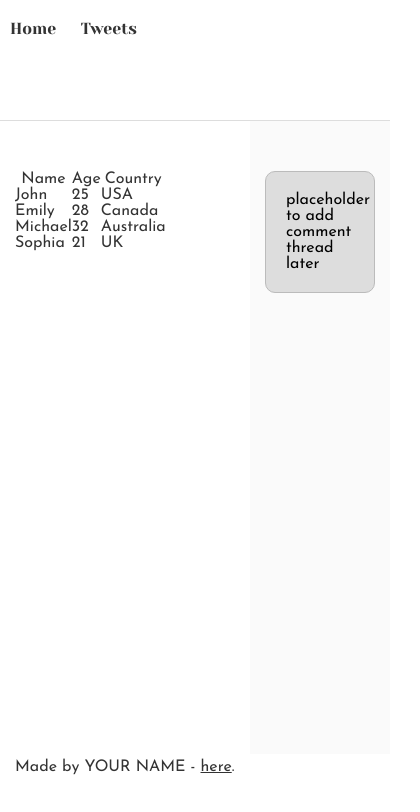
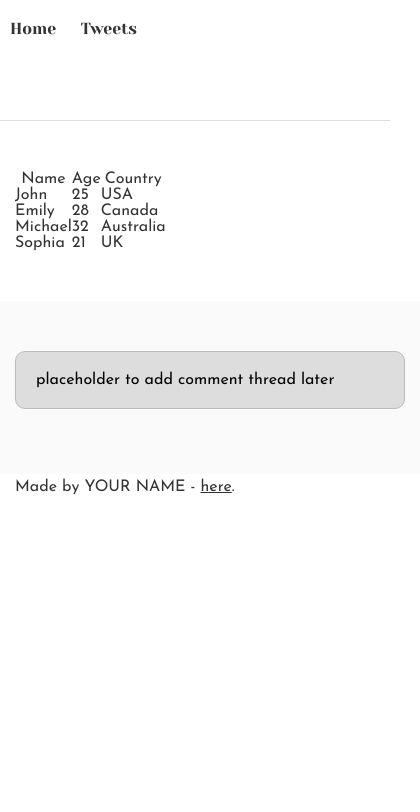
Before and after one commit to jumba-linda/alx_html_css, a plain HTML site: page css_basic/index.html in a window 390 px wide. Shown: the whole page, 420 px wide, since content can reach past the window. Drawn offline with Linux system fonts and the light colour scheme.

Commit message:
positioning

```diff
--- a/css_basic/index.html
+++ b/css_basic/index.html
@@ -2,11 +2,12 @@
 <html lang="en">
 <head>
   <meta charset="UTF-8">
+  <meta name="viewport" content="width=device-width, initial-scale=1.0">
   <title>My First Page</title>
   <link href="base.css" rel="stylesheet">
 <link href="styles.css" rel="stylesheet">
 </head>
-<body>
+<body class="works_on_smartphone">
   <header>
     <ul>
       <li><a href="index.html">Home</a></li>
--- a/css_basic/styles.css
+++ b/css_basic/styles.css
@@ -17,3 +17,13 @@
     flex: 1; /* Takes 1/3 of width */
     overflow-y: auto;
 }
+@media screen and (max-width: 768px) {
+    main {
+        flex-direction: column;
+    }
+
+    article, aside {
+        flex: auto;
+        width: 100%;
+    }
+}
```
